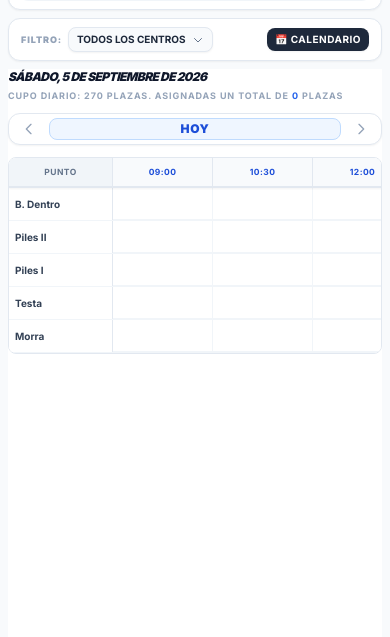
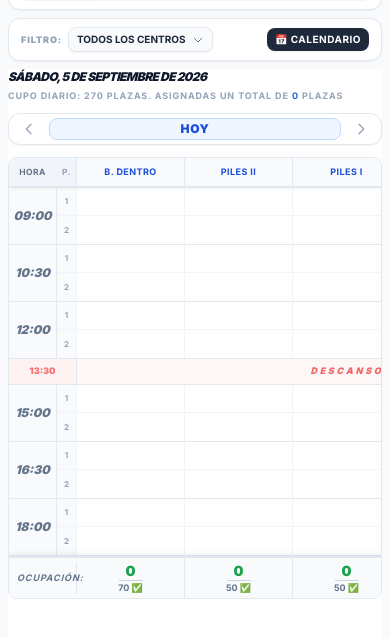
Before and after one commit to tom-bonte/reserva-marina-visor, a plain HTML site: page index.html in a window 390 px wide. Shown: the part 91-728 px from the top of the page. Drawn offline with nearby package versions, Linux system fonts and the light colour scheme; no server answers.

Commit message:
Restore Cabo de Palos table orientation: dive sites on top, times on left with dense mobile styling

```diff
--- a/index.html
+++ b/index.html
@@ -26,7 +26,7 @@
     <!-- Polyfill to enable native HTML5 Drag and Drop API on Mobile Touch screens -->
     <script src="https://bernardo-castilho.github.io/DragDropTouch/DragDropTouch.js"></script>
 
-    <link rel="stylesheet" href="styles.css?v=2.0">
+    <link rel="stylesheet" href="styles.css?v=2.1">
 </head>
 
 <body
@@ -1036,15 +1036,15 @@
         </main>
     </div>
 
-    <script src="utils.js?v=2.0"></script>
-    <script src="config.js?v=2.0"></script>
-    <script src="state.js?v=2.0"></script>
+    <script src="utils.js?v=2.1"></script>
+    <script src="config.js?v=2.1"></script>
+    <script src="state.js?v=2.1"></script>
 
-    <script src="firebase-service.js?v=2.0"></script>
-    <script src="export.js?v=2.0"></script>
-    <script src="ui.js?v=2.0"></script>
+    <script src="firebase-service.js?v=2.1"></script>
+    <script src="export.js?v=2.1"></script>
+    <script src="ui.js?v=2.1"></script>
 
-    <script src="app.js?v=2.0"></script>
+    <script src="app.js?v=2.1"></script>
 </body>
 
 </html>
--- a/ui.js
+++ b/ui.js
@@ -25,25 +25,24 @@ function renderDaily() {
     if (maxHeaderEl) maxHeaderEl.textContent = maxDailyCap;
 
     const isMobile = window.innerWidth < 768;
-    const siteColW = isMobile ? '104px' : '210px';
-    const slotColW = isMobile ? '100px' : '130px';
-    const statusColW = isMobile ? '62px' : '110px';
+    const timeColW = isMobile ? '48px' : '76px';
+    const posColW = isMobile ? '20px' : '28px';
+    const siteColW = isMobile ? '108px' : 'minmax(130px, 1fr)';
 
-    const gridStyle = `style="display: grid; grid-template-columns: ${siteColW} repeat(${TIMES.length}, ${slotColW}) ${statusColW}; width: fit-content;"`;
+    const gridCols = `${timeColW} ${posColW} repeat(${activeSites.length}, ${siteColW})`;
+    const footerGridCols = `calc(${timeColW} + ${posColW}) repeat(${activeSites.length}, ${siteColW})`;
+
+    const gridStyle = `style="display: grid; grid-template-columns: ${gridCols}; width: fit-content; min-width: 100%;"`;
+    const footerGridStyle = `style="display: grid; grid-template-columns: ${footerGridCols}; width: fit-content; min-width: 100%;"`;
 
     let headerHtml = `<div ${gridStyle} class="border-b-2 border-slate-200 bg-slate-50 text-[8.5px] md:text-[10px] font-bold text-blue-700 text-center uppercase tracking-wider sticky top-0 z-30 shadow-sm">
-        <div class="py-1.5 px-1 md:p-3 text-slate-500 border-r border-slate-200 flex items-center justify-center sticky left-0 bg-slate-100 z-40">
-            <span class="md:hidden">Punto</span>
-            <span class="hidden md:inline">Punto de Buceo</span>
-        </div>`;
+        <div class="py-1.5 px-0.5 md:p-3 text-slate-500 border-r border-slate-100 flex items-center justify-center sticky left-0 bg-slate-100 z-40">Hora</div>
+        <div class="py-1.5 px-0.5 md:p-3 text-slate-400 border-r border-slate-200 flex items-center justify-center sticky bg-slate-100 z-40" style="left: ${timeColW};" title="Posición">P.</div>`;
 
-    TIMES.forEach(time => {
-        headerHtml += `<div class="py-1.5 px-1 md:p-3 border-r border-slate-200 flex items-center justify-center gap-1">${time}</div>`;
+    activeSites.forEach(s => {
+        let cleanName = (isMobile && typeof SITE_MOBILE_NAMES !== 'undefined' && SITE_MOBILE_NAMES[s]) ? SITE_MOBILE_NAMES[s] : s;
+        headerHtml += `<div class="py-1.5 px-1 md:p-3 border-r border-slate-200 flex items-center justify-center gap-1 truncate font-bold text-[9px] md:text-xs text-blue-700 uppercase" title="${s}">${cleanName}</div>`;
     });
-    headerHtml += `<div class="py-1.5 px-0.5 md:p-3 border-r border-slate-200 flex items-center justify-center text-slate-500">
-        <span class="md:hidden">Ocup.</span>
-        <span class="hidden md:inline">Ocupación</span>
-    </div>`;
     headerHtml += `</div>`;
 
     let gridBodyHtml = '';
@@ -51,19 +50,29 @@ function renderDaily() {
     activeSites.forEach(s => t[s] = 0);
     let totalFilteredPax = 0;
 
-    activeSites.forEach(site => {
-        let rowHtml = '';
+    TIMES.forEach(time => {
+        if (time === '13:30') {
+            gridBodyHtml += `<div ${gridStyle} class="border-b border-slate-200 bg-red-50/60 min-h-[26px] md:min-h-[34px]">
+                <div class="flex items-center justify-center border-r border-slate-200 font-black text-red-400 text-[9px] md:text-[10px] col-span-2 sticky left-0 bg-red-50 z-20">13:30</div>
+                <div class="flex items-center justify-center text-red-500 font-black italic text-[9px] md:text-[10px] tracking-[0.3em] md:tracking-[0.5em] opacity-80 uppercase" style="grid-column: span ${activeSites.length};">Descanso</div>
+            </div>`;
+            return;
+        }
 
-        TIMES.forEach(time => {
-            if (time === '13:30') {
-                rowHtml += `<div class="border-r border-b border-slate-100 p-0.5 flex items-center justify-center bg-red-50/40 min-h-[32px] md:min-h-[40px] text-[8px] md:text-[9px] font-bold text-red-400 uppercase tracking-widest" data-time="${time}" data-site="${site}">
-                    <span class="opacity-70">Descanso</span>
-                </div>`;
-                return;
-            }
+        let subRow1 = ''; let subRow2 = '';
 
+        activeSites.forEach(site => {
             const siteItems = allocations.filter(a => a.date === ds && a.time === time && a.site === site);
             const renderedItems = siteItems.filter(item => selectedCenters.includes(item.center));
+
+            let item1 = renderedItems.find(i => i.subslot === 1), item2 = renderedItems.find(i => i.subslot === 2);
+
+            if (renderedItems.length === 1) { item1 = renderedItems[0]; item2 = null; }
+            else if (renderedItems.length === 2) {
+                if (!item1 && !item2) { item1 = renderedItems[0]; item2 = renderedItems[1]; }
+                else if (item1 && !item2) { item2 = renderedItems.find(i => String(i.id) !== String(item1.id)); }
+                else if (!item1 && item2) { item1 = renderedItems.find(i => String(i.id) !== String(item2.id)); }
+            }
 
             const createBlockHTML = (item) => {
                 t[site] += item.pax; totalFilteredPax += item.pax;
@@ -108,38 +117,34 @@ function renderDaily() {
                 </div>`;
             };
 
-            let boatsHtml = '';
-            renderedItems.forEach(item => {
-                boatsHtml += createBlockHTML(item);
-            });
-
-            rowHtml += `<div class="border-r border-b border-slate-100 p-0.5 flex flex-col gap-0.5 justify-start dropzone bg-white min-h-[32px] md:min-h-[40px]" data-time="${time}" data-site="${site}" ondblclick="handleSlotDoubleClick('${time}', '${site}')">${boatsHtml}</div>`;
+            let html1 = item1 ? createBlockHTML(item1) : '', html2 = item2 ? createBlockHTML(item2) : '';
+            subRow1 += `<div class="border-r border-b border-slate-100 p-0.5 flex flex-col justify-start dropzone bg-white min-h-[28px] md:min-h-[34px]" data-time="${time}" data-site="${site}" ondblclick="handleSlotDoubleClick('${time}', '${site}')">${html1}</div>`;
+            subRow2 += `<div class="border-r border-slate-100 p-0.5 flex flex-col justify-start dropzone bg-white min-h-[28px] md:min-h-[34px]" data-time="${time}" data-site="${site}" ondblclick="handleSlotDoubleClick('${time}', '${site}')">${html2}</div>`;
         });
 
-        const cap = getDailyCapacity(ds, site);
-        const assigned = t[site];
-        const tagBg = assigned > cap ? 'bg-red-50 text-red-700 border-red-200' : 'bg-emerald-50 text-emerald-700 border-emerald-200';
-        const tagIcon = assigned > cap ? '❌' : '✅';
-        const tagHtml = `<span class="inline-flex items-center gap-0.5 border ${tagBg} font-bold px-1 py-0 md:px-2.5 md:py-0.5 rounded-full text-[7.5px] md:text-[9px] shadow-sm whitespace-nowrap">${assigned}/${cap} ${tagIcon}</span>`;
-
-        const displayName = (isMobile && typeof SITE_MOBILE_NAMES !== 'undefined' && SITE_MOBILE_NAMES[site]) ? SITE_MOBILE_NAMES[site] : site;
-
-        gridBodyHtml += `<div ${gridStyle} class="border-b border-slate-100 md:border-slate-200">
-            <div class="daily-site-cell flex flex-row items-center px-1.5 py-0.5 md:pl-4 md:pr-3 md:py-2 border-r border-slate-200 sticky left-0 bg-white z-20">
-                <span class="font-bold text-[10px] md:text-xs text-slate-700 leading-tight line-clamp-2 md:truncate md:max-w-[190px]" title="${site}">${displayName}</span>
-            </div>
-            ${rowHtml}
-            <div class="flex items-center justify-center p-0.5 md:p-1 border-r border-slate-100 bg-slate-50/10">
-                ${tagHtml}
-            </div>
-        </div>`;
+        gridBodyHtml += `<div ${gridStyle} class="border-b border-slate-200">
+            <div class="row-span-2 flex items-center justify-center border-r border-slate-200 font-black italic text-slate-500 text-xs md:text-sm bg-slate-50 sticky left-0 z-20">${time}</div>
+            <div class="flex items-center justify-center border-r border-b border-slate-100 text-[8px] font-bold text-slate-400 bg-slate-50 sticky z-20" style="left: ${timeColW};">1</div>${subRow1}
+            <div class="flex items-center justify-center border-r border-slate-100 text-[8px] font-bold text-slate-400 bg-slate-50 sticky z-20" style="left: ${timeColW};">2</div>${subRow2}</div>`;
     });
 
     getEl('total-pax-header').textContent = totalFilteredPax;
 
+    let footerHtml = `<div ${footerGridStyle} class="bg-slate-50 border-t-2 border-slate-200 text-xs font-bold text-slate-500 text-center items-center shrink-0">
+        <div class="p-2 md:p-3 flex justify-start border-r border-slate-200 italic pl-2 md:pl-5 tracking-widest text-[9px] md:text-[10px] sticky left-0 bg-slate-50 z-20">OCUPACIÓN:</div>`;
+
+    activeSites.forEach(s => {
+        const cap = getDailyCapacity(ds, s);
+        const assigned = t[s];
+        const color = assigned > cap ? 'text-red-600' : 'text-green-600';
+        const icon = assigned > cap ? '❌' : '✅';
+        footerHtml += `<div class="p-1.5 md:p-3 border-r border-slate-200"><div class="flex flex-col items-center"><span class="${color} font-black text-sm md:text-base leading-none">${assigned}</span><div class="w-6 md:w-8 border-t border-slate-300 my-0.5"></div><span class="text-slate-500 font-bold leading-none text-[9px] md:text-xs">${cap} ${icon}</span></div></div>`;
+    });
+    footerHtml += `</div>`;
+
     getEl('daily-grid-container').innerHTML = headerHtml + `<div id="schedule-grid">${gridBodyHtml}</div>`;
     const footerContainer = getEl('daily-footer-container');
-    if (footerContainer) footerContainer.innerHTML = '';
+    if (footerContainer) footerContainer.innerHTML = footerHtml;
 }
 
 function renderMega() {
```
